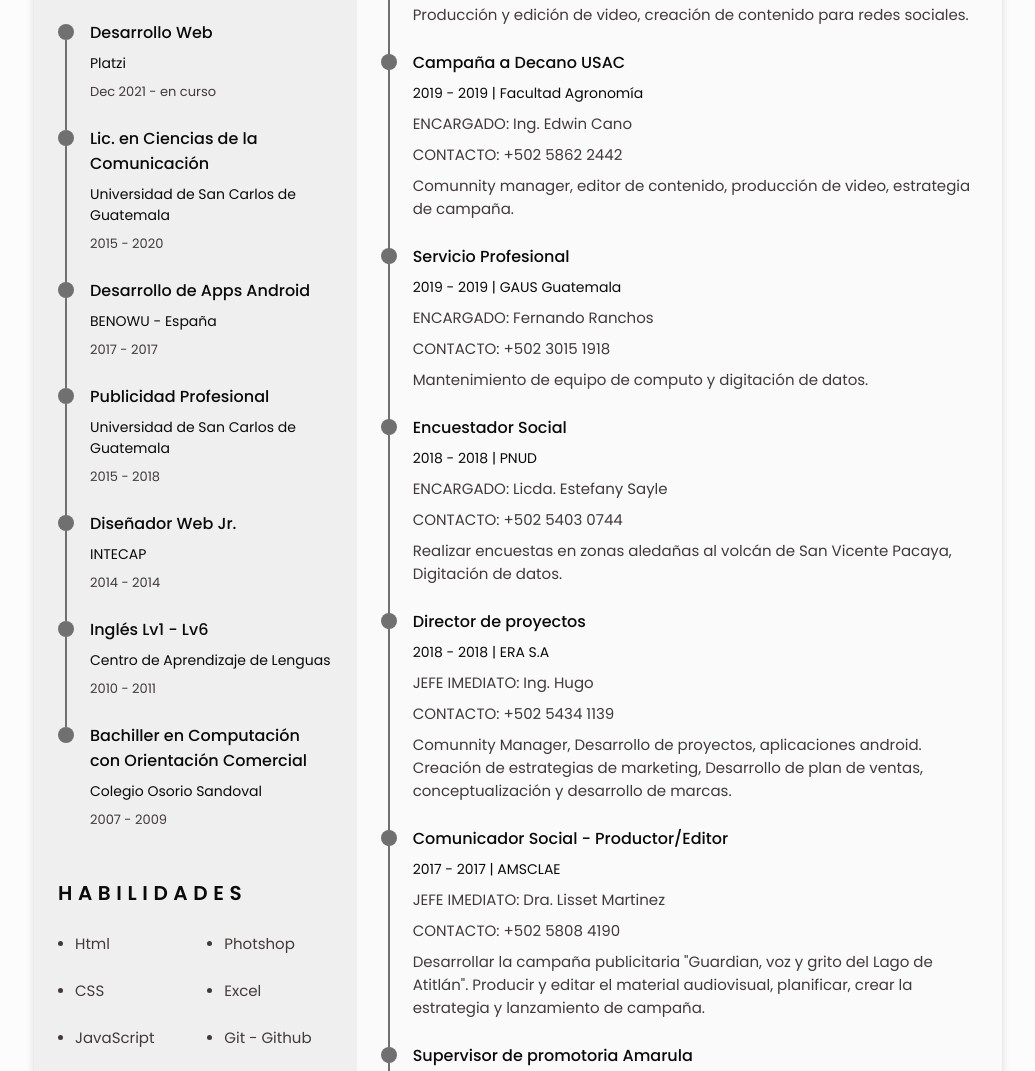
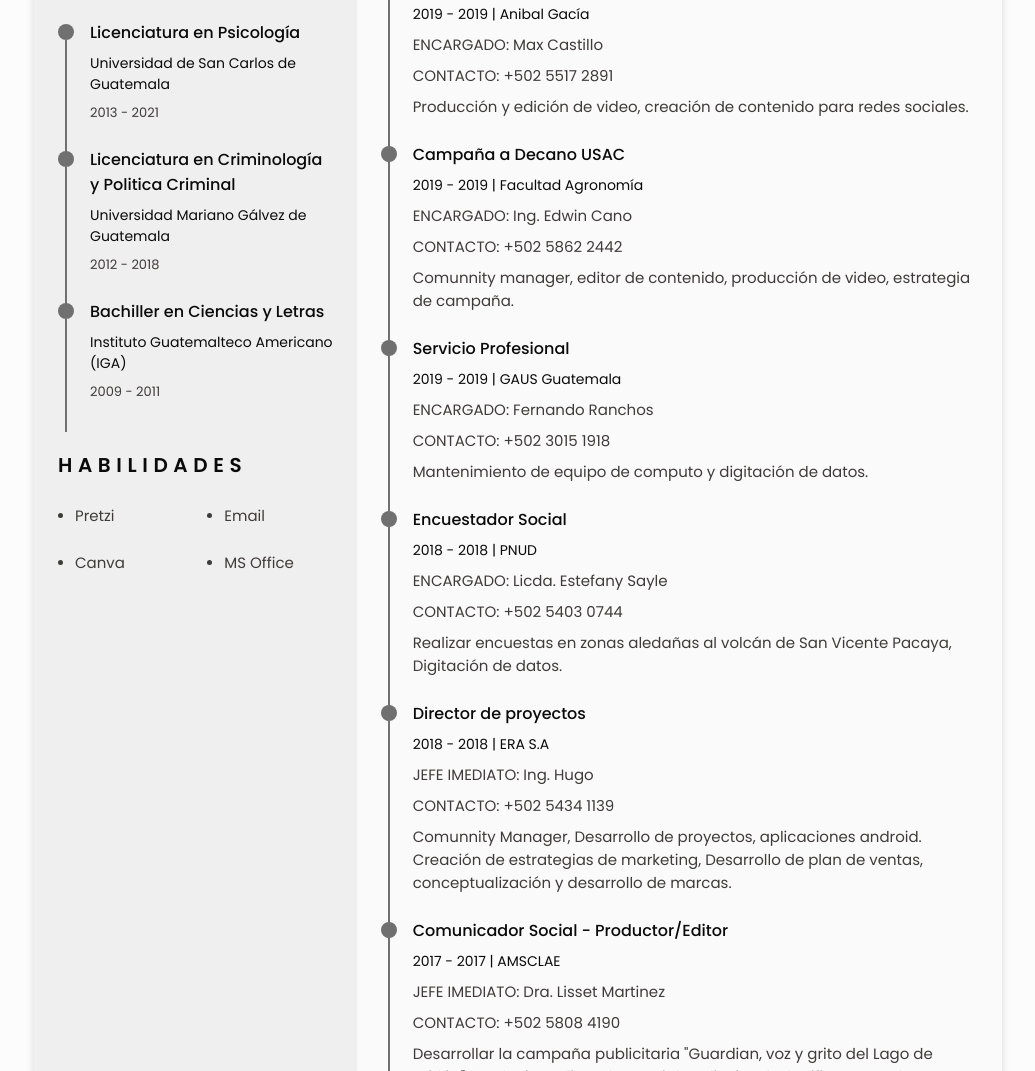
Before and after one commit to oscardev-fe/oscarleon.app-cv-ale, a plain HTML site: page index.html in a window 1280 px wide. Shown: the part 1109-2180 px from the top of the page, without its empty margins (122-1157 px from the left). Drawn offline with nearby package versions, Linux system fonts and the light colour scheme.

Commit message:
experiencia laboral en proceso

```diff
--- a/index.html
+++ b/index.html
@@ -183,9 +183,9 @@
                                 </div>
 
                                 <div class="education_data bd-grid">
-                                    <h3 class="education_title">Desarrollo Web</h3>
-                                    <span class="education_studies">Platzi</span>
-                                    <span class="education_year">Dec 2021 - en curso</span>
+                                    <h3 class="education_title">Licenciatura en Psicología</h3>
+                                    <span class="education_studies">Universidad de San Carlos de Guatemala</span>
+                                    <span class="education_year">2013 - 2021</span>
                                 </div>
                             </div>
 
@@ -196,9 +196,9 @@
                                 </div>
 
                                 <div class="education_data bd-grid">
-                                    <h3 class="education_title">Lic. en Ciencias de la Comunicación</h3>
-                                    <span class="education_studies">Universidad de San Carlos de Guatemala</span>
-                                    <span class="education_year">2015 - 2020</span>
+                                    <h3 class="education_title">Licenciatura en Criminología y Politica Criminal</h3>
+                                    <span class="education_studies">Universidad Mariano Gálvez de Guatemala</span>
+                                    <span class="education_year">2012 - 2018</span>
                                 </div>
                             </div>
 
@@ -209,61 +209,9 @@
                                 </div>
 
                                 <div class="education_data bd-grid">
-                                    <h3 class="education_title">Desarrollo de Apps Android</h3>
-                                    <span class="education_studies">BENOWU - España</span>
-                                    <span class="education_year">2017 - 2017</span>
-                                </div>
-                            </div>
-
-                            <div class="education_content">
-                                <div class="education_time">
-                                    <span class="education_rounder"></span>
-                                    <span class="education_line"></span>
-                                </div>
-
-                                <div class="education_data bd-grid">
-                                    <h3 class="education_title">Publicidad Profesional</h3>
-                                    <span class="education_studies">Universidad de San Carlos de Guatemala</span>
-                                    <span class="education_year">2015 - 2018</span>
-                                </div>
-                            </div>
-
-                            <div class="education_content">
-                                <div class="education_time">
-                                    <span class="education_rounder"></span>
-                                    <span class="education_line"></span>
-                                </div>
-
-                                <div class="education_data bd-grid">
-                                    <h3 class="education_title">Diseñador Web Jr.</h3>
-                                    <span class="education_studies">INTECAP</span>
-                                    <span class="education_year">2014 - 2014</span>
-                                </div>
-                            </div>
-
-                            <div class="education_content">
-                                <div class="education_time">
-                                    <span class="education_rounder"></span>
-                                    <span class="education_line"></span>
-                                </div>
-
-                                <div class="education_data bd-grid">
-                                    <h3 class="education_title">Inglés Lv1 - Lv6</h3>
-                                    <span class="education_studies">Centro de Aprendizaje de Lenguas</span>
-                                    <span class="education_year">2010 - 2011</span>
-                                </div>
-                            </div>
-
-                            <div class="education_content">
-                                <div class="education_time">
-                                    <span class="education_rounder"></span>
-                                    <!-- <span class="education_line"></span> -->
-                                </div>
-
-                                <div class="education_data bd-grid">
-                                    <h3 class="education_title">Bachiller en Computación con Orientación Comercial</h3>
-                                    <span class="education_studies">Colegio Osorio Sandoval</span>
-                                    <span class="education_year">2007 - 2009</span>
+                                    <h3 class="education_title">Bachiller en Ciencias y Letras</h3>
+                                    <span class="education_studies">Instituto Guatemalteco Americano (IGA)</span>
+                                    <span class="education_year">2009 - 2011</span>
                                 </div>
                             </div>
 
@@ -278,30 +226,22 @@
                         <div class="skills_content bd-grid">
                             <ul class="skills_data">
                                 <li class="skills_name">
-                                    <span class="skills_circle"></span>Html
+                                    <span class="skills_circle"></span>Pretzi
                                 </li>
 
                                 <li class="skills_name">
-                                    <span class="skills_circle"></span>CSS
-                                </li>
-
-                                <li class="skills_name">
-                                    <span class="skills_circle"></span>JavaScript
+                                    <span class="skills_circle"></span>Canva
                                 </li>
 
                             </ul>
 
                             <ul class="skills_data">
                                 <li class="skills_name">
-                                    <span class="skills_circle"></span>Photshop
+                                    <span class="skills_circle"></span>Email
                                 </li>
 
                                 <li class="skills_name">
-                                    <span class="skills_circle"></span>Excel
-                                </li>
-
-                                <li class="skills_name">
-                                    <span class="skills_circle"></span>Git - Github
+                                    <span class="skills_circle"></span>MS Office
                                 </li>
 
                             </ul>
@@ -312,7 +252,7 @@
 
 
                     <!--========== SKILLS  ==========-->
-                    <section class="skills section" id="skills">
+                    <!-- <section class="skills section" id="skills">
                         <h2 class="section-title">Idiomas</h2>
 
                         <div class="skills_content bd-grid">
@@ -340,7 +280,7 @@
 
 
                         </div>
-                    </section>
+                    </section> -->
 
                 </div>
 
@@ -357,9 +297,13 @@
                                 </div>
 
                                 <div class="experience_data bd-grid">
-                                    <h3 class="experience_title">Frelance</h3>
-                                    <span class="experience_company">2023 - Actual | www.oscarleon.app </span>
-                                    <p class="experience_description">Desarrollo Web, Publicidad Profesional.
+                                    <h3 class="experience_title">Psicológa</h3>
+                                    <span class="experience_company">2023 - Actual | CONACMI </span>
+                                    <p class="experience_description">Proyecto UNICEF para NNAJ victimas de violencia sexual.
+                                        <br> Evaluaciones y análisis psicológicos.
+                                        <br> Atención clínica al NNAJ y padres de familia.
+                                        <br> Elaboración de expedientes e informes psicológicos.
+                                        <br> Planificación e implementación de talleres a los beneficiarios.
                                     </p>
                                 </div>
                             </div>
```
